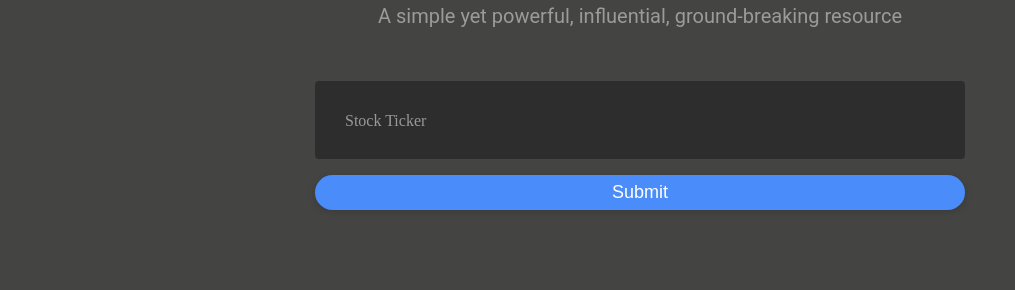
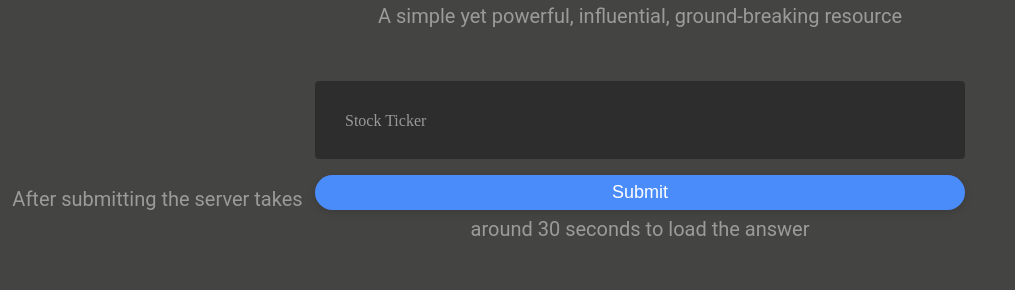
Before and after one commit to SamKhzym/tohacks-2021, a Flask app: page /request in a window 1280 px wide. Shown: the part 224-514 px from the top of the page, without its empty margins (0-1015 px from the left). Run offline with Flask 2, Linux system fonts and the light colour scheme.

Commit message:
added warning

```diff
--- a/templates/request.html
+++ b/templates/request.html
@@ -19,4 +19,5 @@
         <input type="submit" class="btn-lrg submit-btn">
     </div>
 </form>
+<div><h4 style="text-align:center">After submitting the server takes around 30 seconds to load the answer</h4></div>
 {% endblock %}
```
